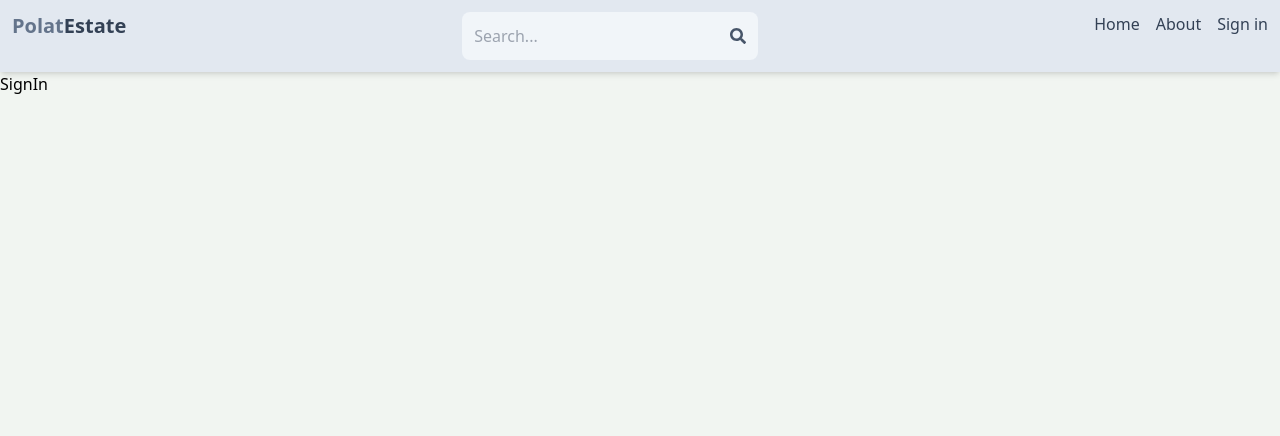
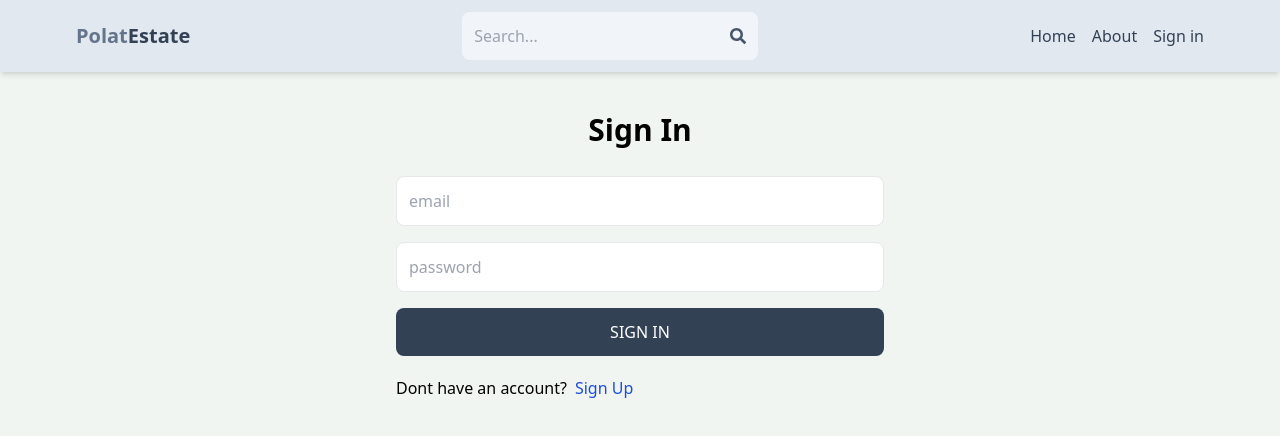
Before and after one commit to JohnParhat/mern-estate, a React (Vite) app in the folder client/: page /sign-in in a window 1280 px wide. Shown: the top 436 px of the page. Built offline with nearby package versions, Linux system fonts and the light colour scheme.

Commit message:
complete sign in page functionality

```diff
--- a/client/src/components/Header.jsx
+++ b/client/src/components/Header.jsx
@@ -4,7 +4,7 @@
 const Header = () => {
   return (
     <header className='bg-slate-200 shadow-md'>
-      <div className='flex justify-between items-start max-w-61xl mx-auto p-3'>
+      <div className='flex justify-between items-center max-w-6xl mx-auto p-3'>
         <Link to='/'>
           <h1 className='font-bold text-sm sm:text-xl flex flex-wrap'>
             <span className='text-slate-500'>Polat</span>
--- a/client/src/pages/SignIn.jsx
+++ b/client/src/pages/SignIn.jsx
@@ -1,7 +1,76 @@
-import React from 'react'
+import React, { useState } from 'react'
+import { Link, useNavigate } from 'react-router-dom'
 
 const SignIn = () => {
-  return <div>SignIn</div>
+  const [formData, setFormData] = useState({})
+  const [loading, setLoading] = useState(false)
+  const [error, setError] = useState(null)
+  const navigate = useNavigate()
+  const handleChange = (e) => {
+    setFormData({
+      ...formData,
+      [e.target.id]: e.target.value,
+    })
+  }
+  const handleSubmit = async (e) => {
+    e.preventDefault()
+    try {
+      setLoading(true)
+      const res = await fetch('/api/auth/signin', {
+        method: 'POST',
+        headers: {
+          'Content-Type': 'application/json',
+        },
+        body: JSON.stringify(formData),
+      })
+      const data = await res.json()
+      if (data.success === false) {
+        setLoading(false)
+        setError(data.message)
+        return
+      }
+      setLoading(false)
+      setError(null)
+      navigate('/')
+    } catch (error) {
+      setLoading(false)
+      setError(error.message)
+    }
+  }
+  return (
+    <div className='p-3 max-w-lg mx-auto'>
+      <h1 className='text-3xl text-center font-semibold my-7'>Sign In</h1>
+      <form className='flex flex-col gap-4' onSubmit={handleSubmit}>
+        <input
+          type='text'
+          placeholder='email'
+          className='border p-3 rounded-lg'
+          id='email'
+          onChange={handleChange}
+        />
+        <input
+          type='password'
+          placeholder='password'
+          className='border p-3 rounded-lg'
+          id='password'
+          onChange={handleChange}
+        />
+        <button
+          disabled={loading}
+          className='bg-slate-700 text-white p-3 rounded-lg uppercase hover:opacity-95 disabled:opacity-80'
+        >
+          {loading ? 'Loading...' : 'Sign In'}
+        </button>
+      </form>
+      <div className='flex gap-2 mt-5'>
+        <p>Dont have an account?</p>
+        <Link to='/sign-up'>
+          <span className='text-blue-700'>Sign Up</span>
+        </Link>
+      </div>
+      {error && <p className='text-red-500 mt-5'>{error}</p>}
+    </div>
+  )
 }
 
 export default SignIn
--- a/client/src/pages/SignUp.jsx
+++ b/client/src/pages/SignUp.jsx
@@ -71,11 +71,11 @@
       </form>
       <div className='flex gap-2 mt-5'>
         <p>Have an account?</p>
-        <Link>
-          <span className='text-blue-700'>Sing in</span>
+        <Link to='/sign-in'>
+          <span className='text-blue-700'>Sign In</span>
         </Link>
-        {error && <p className='text-red-500 mt-5'>{error}</p>}
       </div>
+      {error && <p className='text-red-500 mt-5'>{error}</p>}
     </div>
   )
 }
```
